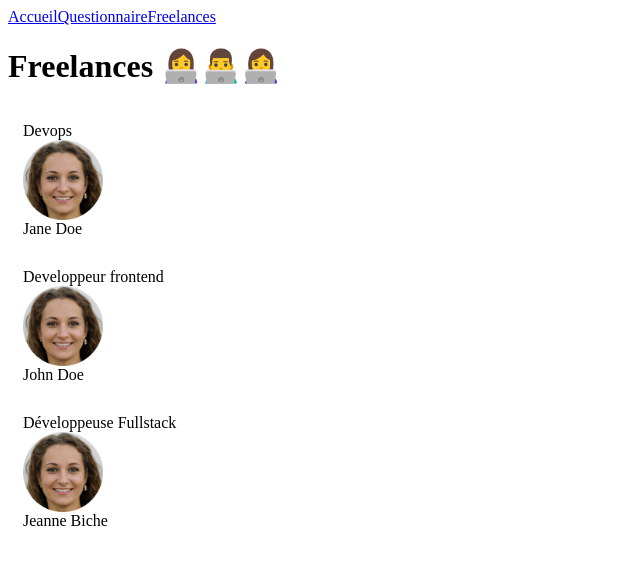
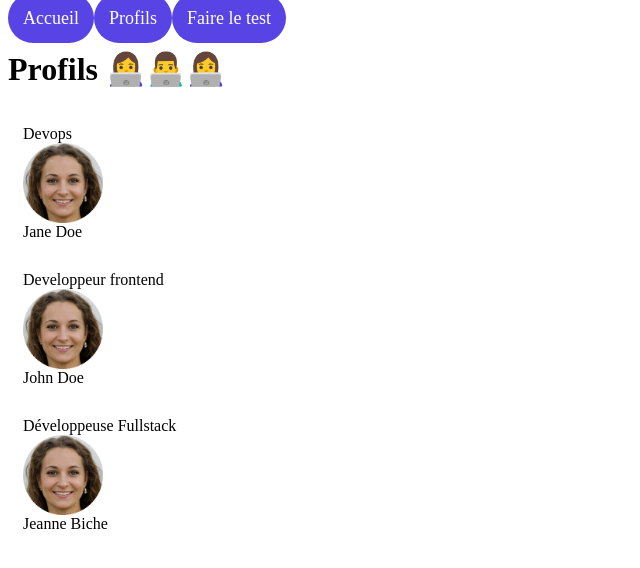
Before and after one commit to CaptainBeatty/shiny-agency, a React (Create React App) app: page /freelances in a window 1280 px wide. Shown: the top 568 px of the page, without its empty margins (0-640 px from the left). Built offline with nearby package versions, Linux system fonts and the light colour scheme.

Commit message:
some styles

```diff
--- a/package.json
+++ b/package.json
@@ -11,6 +11,7 @@
     "react-dom": "^18.2.0",
     "react-router-dom": "6.10.0",
     "react-scripts": "5.0.1",
+    "styled-components": "^6.1.8",
     "web-vitals": "^2.1.4"
   },
   "scripts": {
--- a/src/components/Card/index.jsx
+++ b/src/components/Card/index.jsx
@@ -1,3 +1,7 @@
+import PropTypes from 'prop-types'
+import DefaultPicture from '../../assets/profile.png'
+
+
 function Card({ label, title, picture }) {
     return (
         <div style={{ display: 'flex', flexDirection: 'column', padding: 15 }}>
@@ -7,5 +11,15 @@ function Card({ label, title, picture }) {
         </div>
     )
 }
+Card.propTypes = {
+    label: PropTypes.string.isRequired,
+    title: PropTypes.string.isRequired,
+    picture: PropTypes.string.isRequired,
+}
+Card.defaultProps = {
+    label: '',
+    title: '',
+    picture: DefaultPicture,
+}
 
 export default Card
--- a/src/components/Header/index.jsx
+++ b/src/components/Header/index.jsx
@@ -1,11 +1,22 @@
 import { Link } from 'react-router-dom'
+import styled from 'styled-components'
+
+const StyledLink = styled(Link)`
+    padding: 15px;
+    color: #8186a0;
+    text-decoration: none;
+    font-size: 18px;
+    ${(props) =>
+        props.$isFullLink &&
+        `color: white; border-radius: 30px; background-color: #5843E4;`}
+`
 
 function Header() {
     return (
         <nav>
-            <Link to="/">Accueil</Link>
-            <Link to="/survey/1">Questionnaire</Link>
-            <Link to="/freelances">Freelances</Link>
+            <StyledLink to="/" $isFullLink>Accueil</StyledLink>
+            <StyledLink to="/freelances" $isFullLink>Profils</StyledLink>
+            <StyledLink to="/survey/1" $isFullLink>Faire le test</StyledLink>
         </nav>
     )
 }
--- a/src/pages/Freelances/index.jsx
+++ b/src/pages/Freelances/index.jsx
@@ -1,28 +1,25 @@
-import DefaultPicture from '../../assets/profile.png'
 import Card from '../../components/Card'
 
 const freelanceProfiles = [
     {
         name: 'Jane Doe',
         jobTitle: 'Devops',
-        picture: DefaultPicture,
     },
     {
         name: 'John Doe',
         jobTitle: 'Developpeur frontend',
-        picture: DefaultPicture,
     },
     {
         name: 'Jeanne Biche',
         jobTitle: 'Développeuse Fullstack',
-        picture: DefaultPicture,
     },
+
 ]
 
 function Freelances() {
     return (
         <div>
-            <h1>Freelances 👩‍💻👨‍💻👩‍💻</h1>
+            <h1>Profils 👩‍💻👨‍💻👩‍💻</h1>
             {freelanceProfiles.map((profile, index) => (
                 <Card
                     key={`${profile.name}-${index}`}
--- a/src/pages/Survey/index.jsx
+++ b/src/pages/Survey/index.jsx
@@ -8,7 +8,7 @@ function Survey() {
 
     return (
         <div>
-            <h1>Questionnaire 🧮</h1>
+            <h1>Faire le test 🧮</h1>
             <h2>Question {questionNumber}</h2>
             <Link to={`/survey/${backQuestion}`}>précédent</Link>
               {questionNumberInt === 10? (
```
Also changed, not shown: 1 other file (tests, documents, lock files or other folders).
